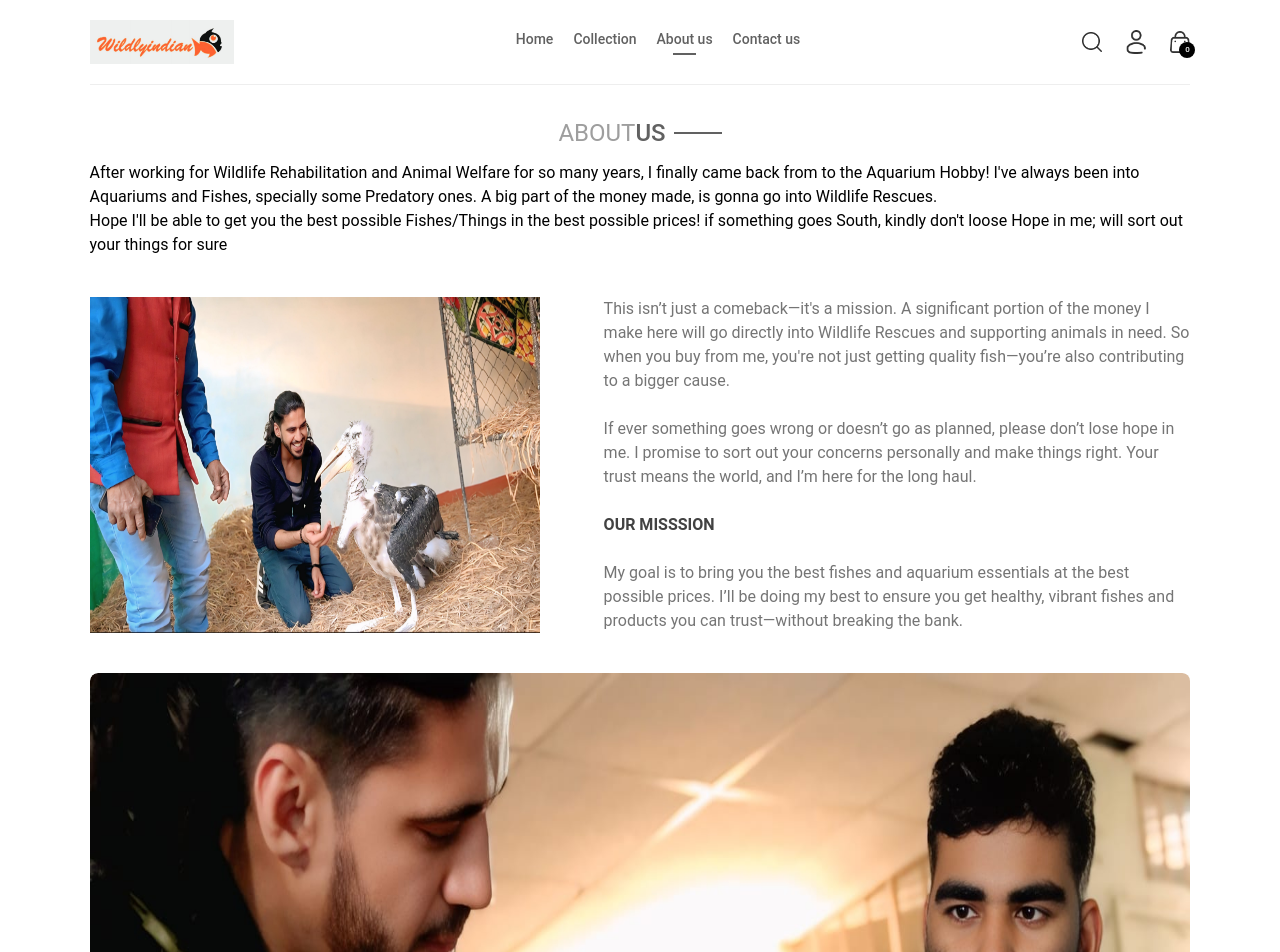
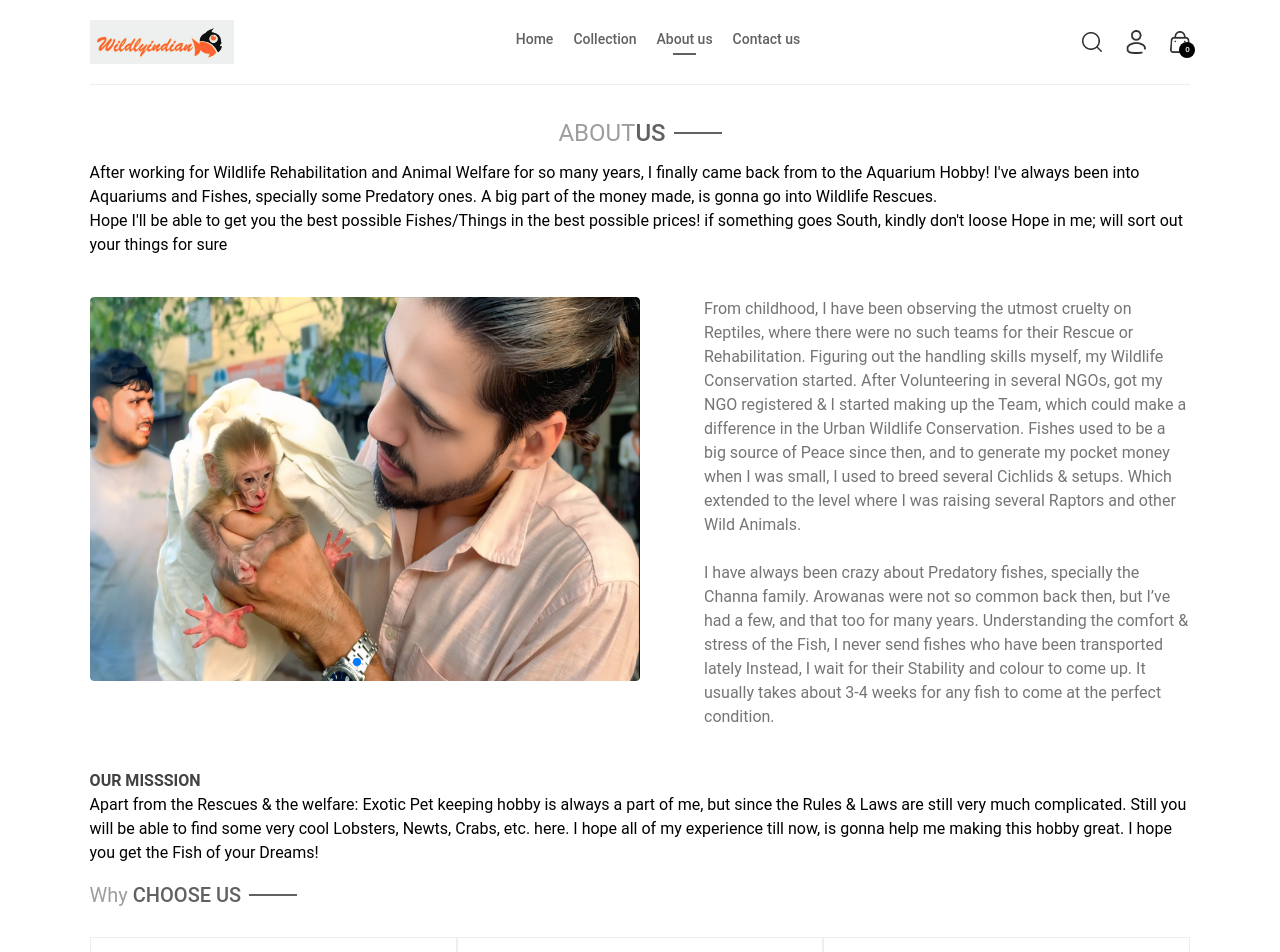
Before and after one commit to swamiankit261/fishProject, a React (Vite) app in the folder frontend/: page /about in a window 1280 px wide. Shown: the top 952 px of the page. Built offline with nearby package versions, Linux system fonts and the light colour scheme; no server answers.

Commit message:
fix: update Carousel component to improve layout and enhance image display, and integrate it into About page

```diff
--- a/frontend/src/components/Carousel.jsx
+++ b/frontend/src/components/Carousel.jsx
@@ -5,13 +5,13 @@ import "swiper/css/navigation";
 import "swiper/css/pagination";
 const Carousel = () => {
     const images = [
+        "myimg/me2.jpeg",
         "myimg/me1.jpeg",
         "myimg/me3.jpeg",
-        // "myimg/me2.jpeg",
         "myimg/me4.jpeg",
     ]
     return (
-        <div className="relative w-full h-screen">
+        <div className="relative w-full">
             <Swiper
                 modules={[Pagination, Autoplay]}
                 spaceBetween={10}
@@ -20,13 +20,13 @@ const Carousel = () => {
                 // navigation
                 pagination={{ clickable: true }}
                 autoplay={{ delay: 3000, disableOnInteraction: false }}
-                className="h-56 md:h-screen rounded-lg"
+                className="h-96 md:h-96 rounded"
             >
                 {images.map((src, index) => (
                     <SwiperSlide key={index}>
                         <img
                             src={src}
-                            className="w-full h-full object-fill rounded-lg"
+                            className="w-full h-full object-fill rounded"
                             alt={`Slide ${index + 1}`}
                         />
                     </SwiperSlide>
--- a/frontend/src/pages/About.jsx
+++ b/frontend/src/pages/About.jsx
@@ -20,15 +20,25 @@ const About = () => {
                 </p>
             </div>
             <div className='my-10 flex flex-col md:flex-row  gap-16'>
-                <img src="myimg/me2.jpeg" className='w-full md:max-w-[450px]' alt="" />
+                {/* <img src="myimg/me2.jpeg" className='w-full md:max-w-[450px]' alt="" /> */}
+                <div className="md:w-1/2">
+                    <Carousel />
+                </div>
                 <div className='flex flex-col justify-center gap-6 md:w-2/3 text-gray-600'>
-                    <p>This isn’t just a comeback—it&apos;s a mission. A significant portion of the money I make here will go directly into Wildlife Rescues and supporting animals in need. So when you buy from me, you&apos;re not just getting quality fish—you’re also contributing to a bigger cause.</p>
-                    <p>If ever something goes wrong or doesn’t go as planned, please don’t lose hope in me. I promise to sort out your concerns personally and make things right. Your trust means the world, and I’m here for the long haul.</p>
-                    <b className='text-gray-800'>OUR MISSSION</b>
-                    <p>My goal is to bring you the best fishes and aquarium essentials at the best possible prices. I’ll be doing my best to ensure you get healthy, vibrant fishes and products you can trust—without breaking the bank.</p>
+                    <p>From childhood, I have been observing the utmost cruelty on Reptiles, where there were no such teams for their Rescue or Rehabilitation. Figuring out the handling skills myself,
+                        my Wildlife Conservation started. After Volunteering in several NGOs, got my NGO registered & I started making up the Team, which could make a difference in the Urban Wildlife Conservation.
+                        Fishes used to be a big source of Peace since then, and to generate my pocket money when I was small, I used to breed several Cichlids & setups. Which extended to the level where I was raising several Raptors and other Wild Animals.</p>
+                    <p>  I have always been crazy about Predatory fishes, specially the Channa family. Arowanas were not so common back then, but I’ve had a few, and that too for many years. Understanding the comfort & stress of the Fish, I never send fishes who have been transported lately Instead, I wait for their Stability and colour to come up. It usually takes about 3-4 weeks for any fish to come at the perfect condition.</p>
+
                 </div>
+
             </div>
-            <Carousel />
+            <div className="">
+                <b className='text-gray-800'>OUR MISSSION</b>
+                <p>Apart from the Rescues & the welfare: Exotic Pet keeping hobby is always a part of me, but since the Rules & Laws are still very much complicated. Still you will be able to find some very cool Lobsters, Newts, Crabs, etc. here.
+                    I hope all of my experience till now, is gonna help me making this hobby great. I hope you get the Fish of your Dreams!
+                </p>
+            </div>
             <div className='text-xl py-4'>
                 <Title text1={"Why "} text2={"CHOOSE US"} />
             </div>
```
